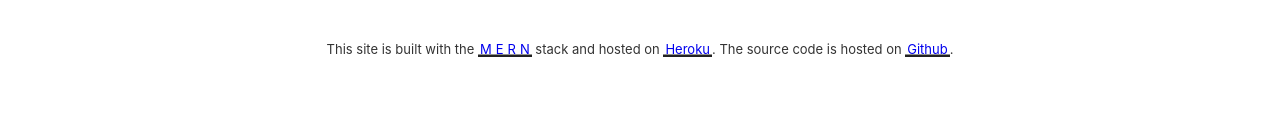
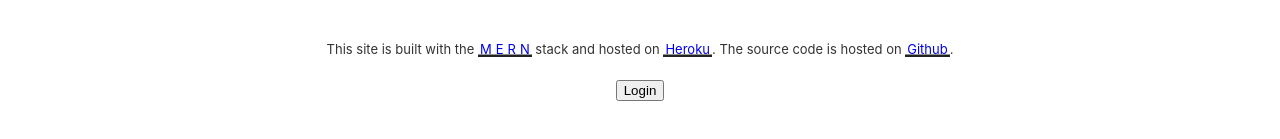
Before and after one commit to christopherbowers/Photography-Portfolio-v3, a React (Create React App) app in the folder client/: page / in a window 1280 px wide. Shown: the part 175-314 px from the top of the page. Built offline with nearby package versions, Linux system fonts and the light colour scheme; no server answers.

Commit message:
added login back to footer

```diff
--- a/client/src/components/Footer.js
+++ b/client/src/components/Footer.js
@@ -16,6 +16,7 @@ export default function Footer(props) {
     <footer>
       <p>This site is built with the <a href="https://www.mongodb.com">M</a><a href="http://expressjs.com">E</a><a href="https://reactjs.org">R</a><a href="https://node.js">N</a> stack and hosted on <a href="https://heroku.com">Heroku</a>. The source code is hosted on <a href="https://github.com/christopherbowers/portfolio_builder">Github</a>.</p>
       <div>
+      {button}
       </div>
     </footer>
   )
```
